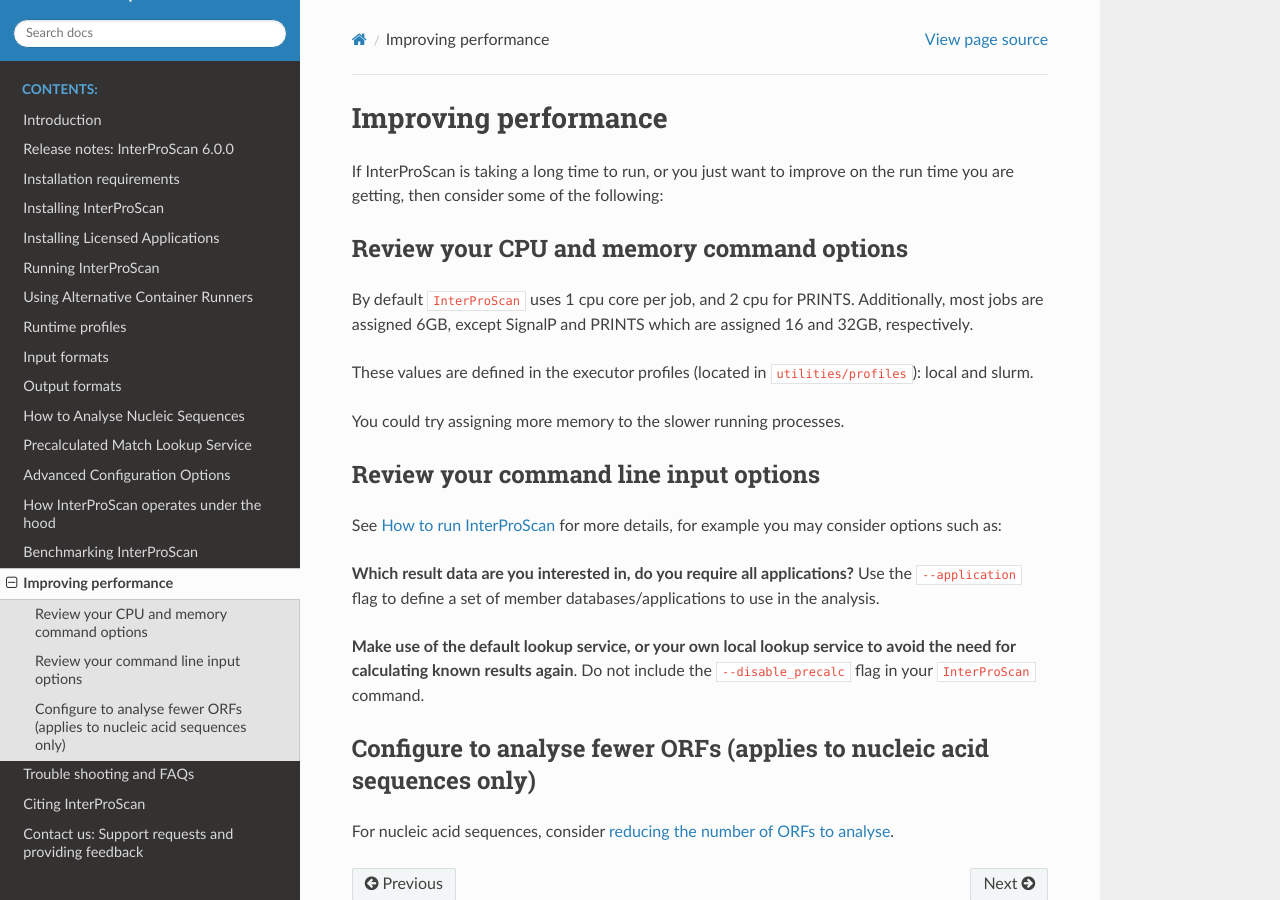
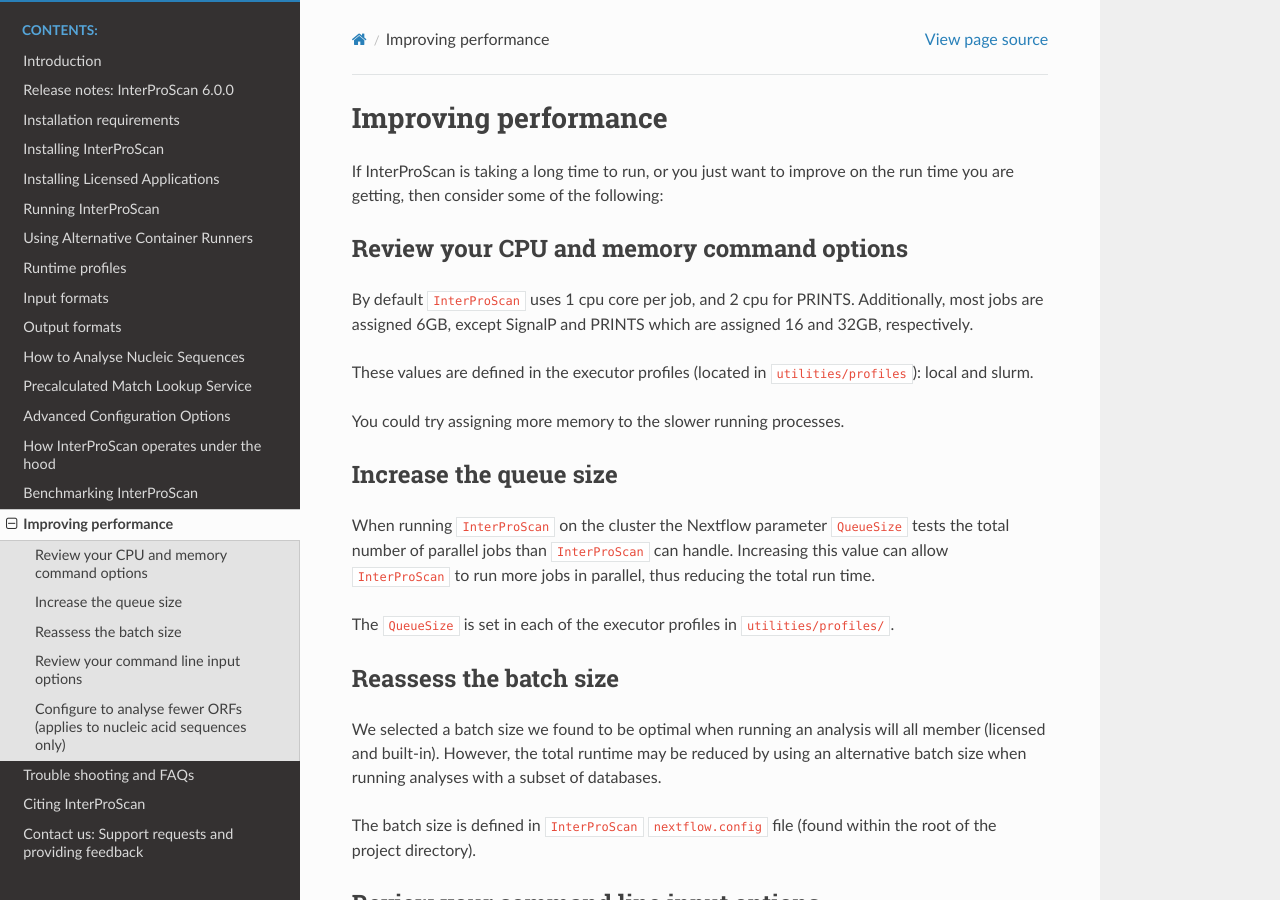
Before and after one commit to ebi-pf-team/interproscan-docs, a Sphinx documentation site: the page built from docs/ImprovingPerformance.rst, in a window 1280 px wide and 900 px high. Built offline with Sphinx 7.4.7 and the Read the Docs theme 2.0.0, drawn with Linux system fonts in a browser that asks for light colours.

Commit message:
add additional tips for improving performance

```diff
--- a/docs/ImprovingPerformance.rst
+++ b/docs/ImprovingPerformance.rst
@@ -13,6 +13,25 @@
 These values are defined in the executor profiles (located in ``utilities/profiles``): local and slurm.
 
 You could try assigning more memory to the slower running processes.
+
+Increase the queue size
+-----------------------
+
+When running ``InterProScan`` on the cluster the Nextflow parameter ``QueueSize`` tests the total number
+of parallel jobs than ``InterProScan`` can handle. Increasing this value can allow ``InterProScan``
+to run more jobs in parallel, thus reducing the total run time.
+
+The ``QueueSize`` is set in each of the executor profiles in ``utilities/profiles/``.
+
+Reassess the batch size
+-----------------------
+
+We selected a batch size we found to be optimal when running an analysis will all member (licensed and
+built-in). However, the total runtime may be reduced by using an alternative batch size when
+running analyses with a subset of databases.
+
+The batch size is defined in ``InterProScan`` ``nextflow.config`` file (found within the root
+of the project directory).
 
 Review your command line input options
 --------------------------------------
```
